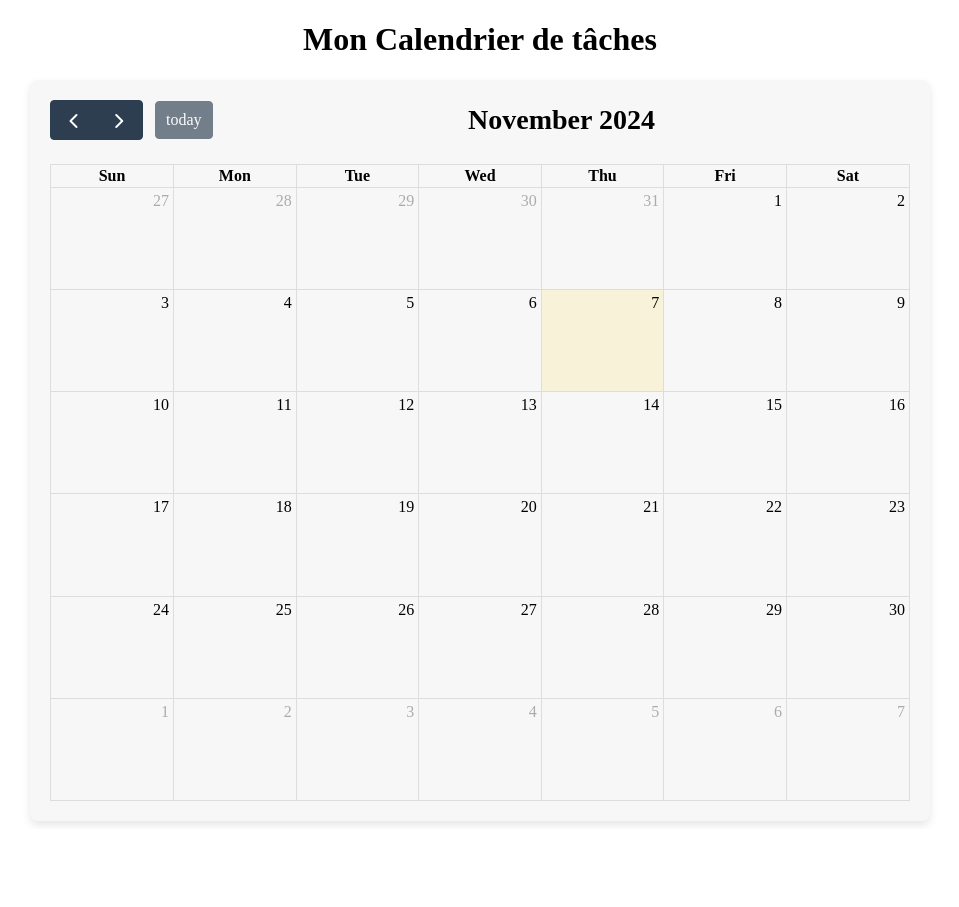
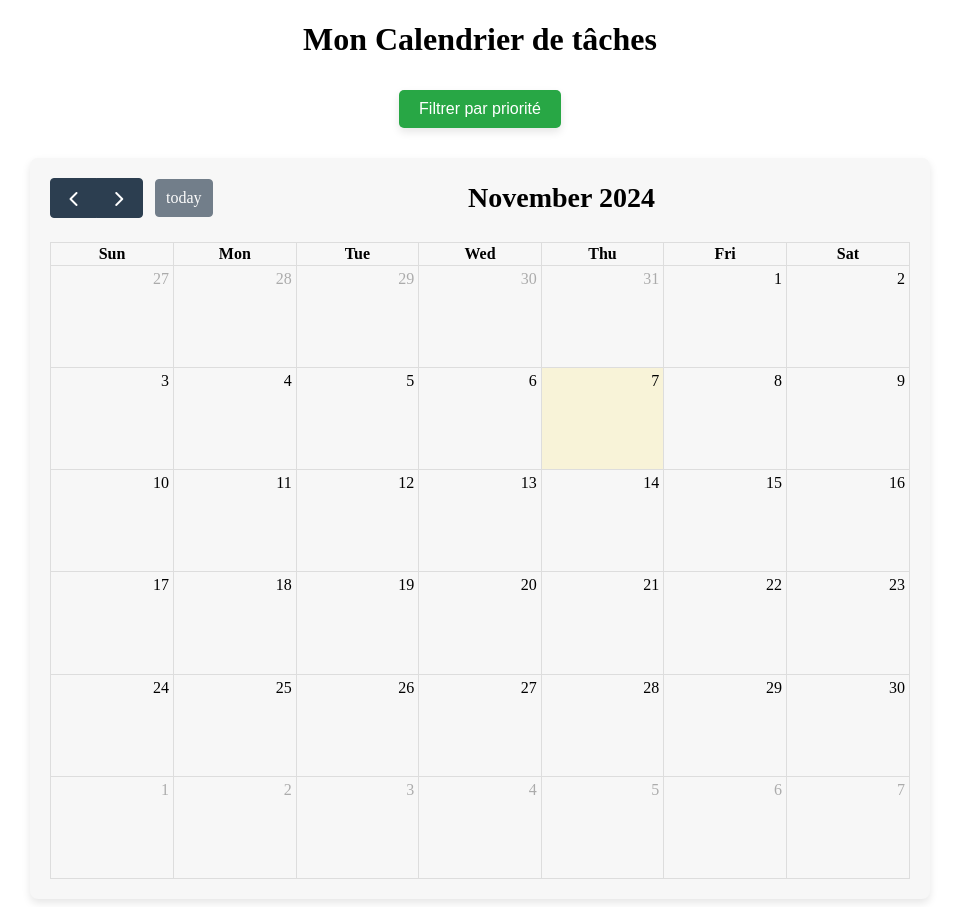
Before and after one commit to ManalHebbal/3BIN1-PROJETWEB-TaskWave, a SvelteKit app: page / in a window 1280 px wide. Shown: the whole page, without its empty margins (160-1119 px from the left). Before the commit the page ends 829 px from the top, so only its background shows below. Built offline with nearby package versions, Linux system fonts and the light colour scheme.

Commit message:
ajout de la fonctionnalité filtrage

```diff
--- a/src/components/Calendar.svelte
+++ b/src/components/Calendar.svelte
@@ -12,6 +12,8 @@
   let showModal = false;
   let selectedDate = null;
   let editingTask = null;
+  let showFilterMenu = false;
+  let currentFilter = 'all';
 
   function openModal(date, task = null) {
     selectedDate = date;
@@ -45,7 +47,7 @@
       id: task.id,
       title: task.title,
       start: task.start,
-      classNames: [getPriorityClass(task.priority)] // Ajout de la classe CSS pour la priorité
+      classNames: [getPriorityClass(task.priority)]
     });
   }
 
@@ -60,6 +62,27 @@
       default:
         return '';
     }
+  }
+
+  function toggleFilterMenu() {
+    showFilterMenu = !showFilterMenu;
+  }
+
+  function setFilter(filter) {
+    taskStore.setFilter(filter);
+    showFilterMenu = false;
+    currentFilter = filter;
+    updateCalendar();
+  }
+
+  function updateCalendar() {
+    const filteredTasks = get(taskStore).filter(task => {
+      if (currentFilter === 'all') return true;
+      return task.priority === currentFilter;
+    });
+
+    calendar.getEvents().forEach(event => event.remove());
+    filteredTasks.forEach(task => addEventToCalendar(task));
   }
 
   onMount(() => {
@@ -108,11 +131,22 @@
     }
 
     taskStore.subscribe(tasks => {
-      calendar.getEvents().forEach(event => event.remove());
-      tasks.forEach(task => addEventToCalendar(task));
+      updateCalendar();
     });
   });
 </script>
+
+<div class="filter-buttons">
+  <button on:click={toggleFilterMenu}>Filtrer par priorité</button>
+  {#if showFilterMenu}
+    <div class="filter-options">
+      <button on:click={() => setFilter('high')}>Haute priorité</button>
+      <button on:click={() => setFilter('normal')}>Priorité normale</button>
+      <button on:click={() => setFilter('low')}>Basse priorité</button>
+      <button on:click={() => setFilter('all')}>Tout afficher</button>
+    </div>
+  {/if}
+</div>
 
 <div bind:this={calendarEl} class="calendar-container"></div>
 
--- a/src/stores/taskStores.js
+++ b/src/stores/taskStores.js
@@ -6,11 +6,16 @@ function createTaskStore() {
         : [];
 
     const { subscribe, update } = writable(storedTasks);
+    const filter = writable('all');
 
     function saveTasks(tasks) {
         if (typeof localStorage !== 'undefined') {
             localStorage.setItem('calendarEvents', JSON.stringify(tasks));
         }
+    }
+
+    function setFilter(newFilter) {
+        filter.set(newFilter);
     }
 
     return {
@@ -29,7 +34,9 @@ function createTaskStore() {
             const newTasks = tasks.filter(task => task.id !== taskId);
             saveTasks(newTasks);
             return newTasks;
-        })
+        }),
+        setFilter,
+        filter
     };
 }
 
--- a/src/styles/global.css
+++ b/src/styles/global.css
@@ -126,3 +126,61 @@
     background-color: green;
     color: white;
   }
+
+ /* Conteneur principal du bouton de filtrage */
+.filter-buttons {
+    position: relative;
+    margin: 20px auto;
+    padding: 10px;
+    text-align: center;
+}
+
+/* Bouton de filtre */
+.filter-buttons button {
+    background-color: #28a745;
+    color: white;
+    border: none;
+    padding: 10px 20px;
+    font-size: 1rem;
+    border-radius: 5px;
+    cursor: pointer;
+    box-shadow: 0 4px 8px rgba(0, 0, 0, 0.1);
+    transition: background-color 0.3s ease;
+    z-index: 100;
+}
+
+.filter-buttons button:hover {
+    background-color: #218838;
+}
+
+/* Menu déroulant de filtre */
+.filter-options {
+    position: absolute;
+    top: calc(100% + 10px);
+    left: 50%;
+    transform: translateX(-50%);
+    background-color: white;
+    border: 1px solid #ccc;
+    border-radius: 5px;
+    padding: 10px;
+    display: flex;
+    flex-direction: column;
+    box-shadow: 0 4px 10px rgba(0, 0, 0, 0.1);
+    z-index: 150;
+}
+
+.filter-options button {
+    padding: 8px;
+    margin: 5px 0;
+    font-size: 1rem;
+    color: #333;
+    background-color: #f7f7f7;
+    border: 1px solid #ccc;
+    border-radius: 5px;
+    cursor: pointer;
+    transition: background-color 0.3s ease;
+}
+
+.filter-options button:hover {
+    background-color: #e6e6e6;
+}
```
